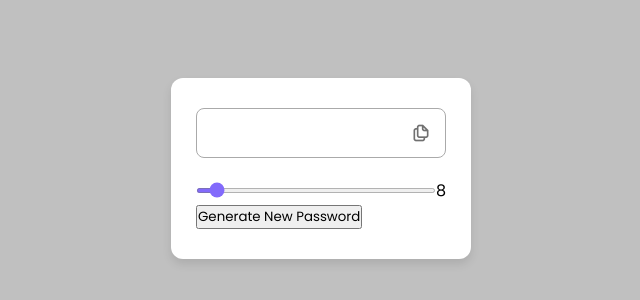
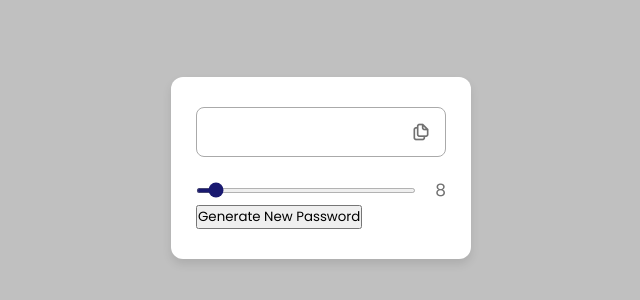
Before and after one commit to BiwashGurung/Password-Generator, a plain HTML site: page index.html in a window 1280 px wide. Shown: the part 232-532 px from the top of the page, 319-959 px from the left. Drawn offline with nearby package versions, Linux system fonts and the light colour scheme.

Commit message:
feat : styled slider number

```diff
--- a/style.css
+++ b/style.css
@@ -56,6 +56,12 @@ body {
 .range-box input {
   width: 100%;
   height: 5px;
-  accent-color: #826afb;
+  accent-color: #191970;
   cursor: pointer;
 }
+.range-box .slider-number {
+  min-width: 30px;
+  text-align: right;
+  font-size: 17px;
+  color: #707070;
+}
```
